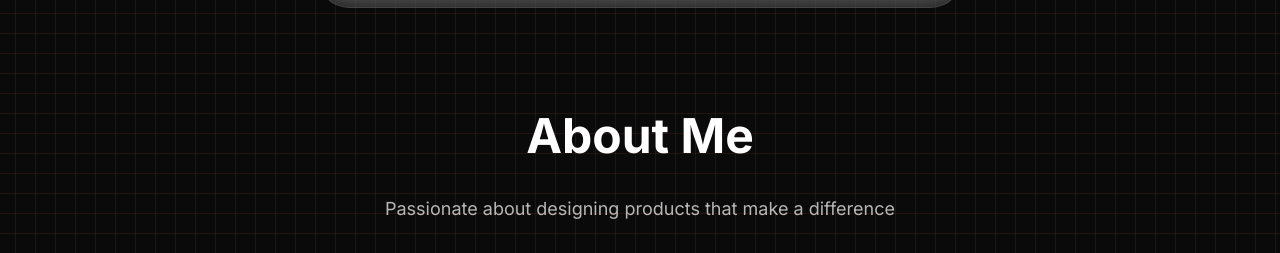
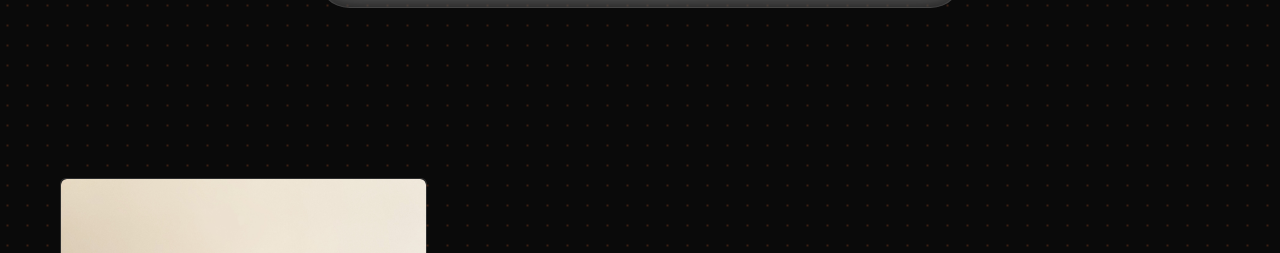
Before and after one commit to rdesiign/rdesiign.github.io, a plain HTML site: page index.html in a window 1280 px wide. Both pictures are taken after a click on the link "About". Shown: the part 682-935 px from the top of the page. Drawn offline with Linux system fonts and the light colour scheme.

Commit message:
Dotted background

```diff
--- a/index.html
+++ b/index.html
@@ -87,8 +87,6 @@
     <section id="about" class="section">
         <div class="container">
             <div class="section-header">
-                <h2 class="section-title">About Me</h2>
-                <p class="section-subtitle">Passionate about designing products that make a difference</p>
             </div>
 
             <div class="about-content">
--- a/script.js
+++ b/script.js
@@ -305,9 +305,9 @@ function initializeGraphBackground() {
         const x = e.clientX / window.innerWidth;
         const y = e.clientY / window.innerHeight;
 
-        // Create a subtle parallax effect on the graph background
-        const xOffset = (x - 0.5) * 10;
-        const yOffset = (y - 0.5) * 10;
+        // Create a subtle parallax effect on the dotted background
+        const xOffset = (x - 0.5) * 5;
+        const yOffset = (y - 0.5) * 5;
 
         body.style.backgroundPosition = `${xOffset}px ${yOffset}px`;
     });
--- a/styles.css
+++ b/styles.css
@@ -103,9 +103,8 @@ body {
     color: var(--text-primary);
     line-height: 1.6;
     overflow-x: hidden;
-    background-image:
-        linear-gradient(rgba(255, 107, 53, 0.1) 1px, transparent 1px),
-        linear-gradient(90deg, rgba(255, 107, 53, 0.1) 1px, transparent 1px);
+    /* Dotted notebook background */
+    background-image: radial-gradient(rgba(255, 107, 53, 0.2) 1px, transparent 1px);
     background-size: 20px 20px;
     background-position: 0 0;
     position: relative;
@@ -458,7 +457,7 @@ body {
 
 /* Sections */
 .section {
-    padding: 100px 0;
+    padding: 120px 0; /* Reduced from 150px to 120px */
 }
 
 .section-header {
```
